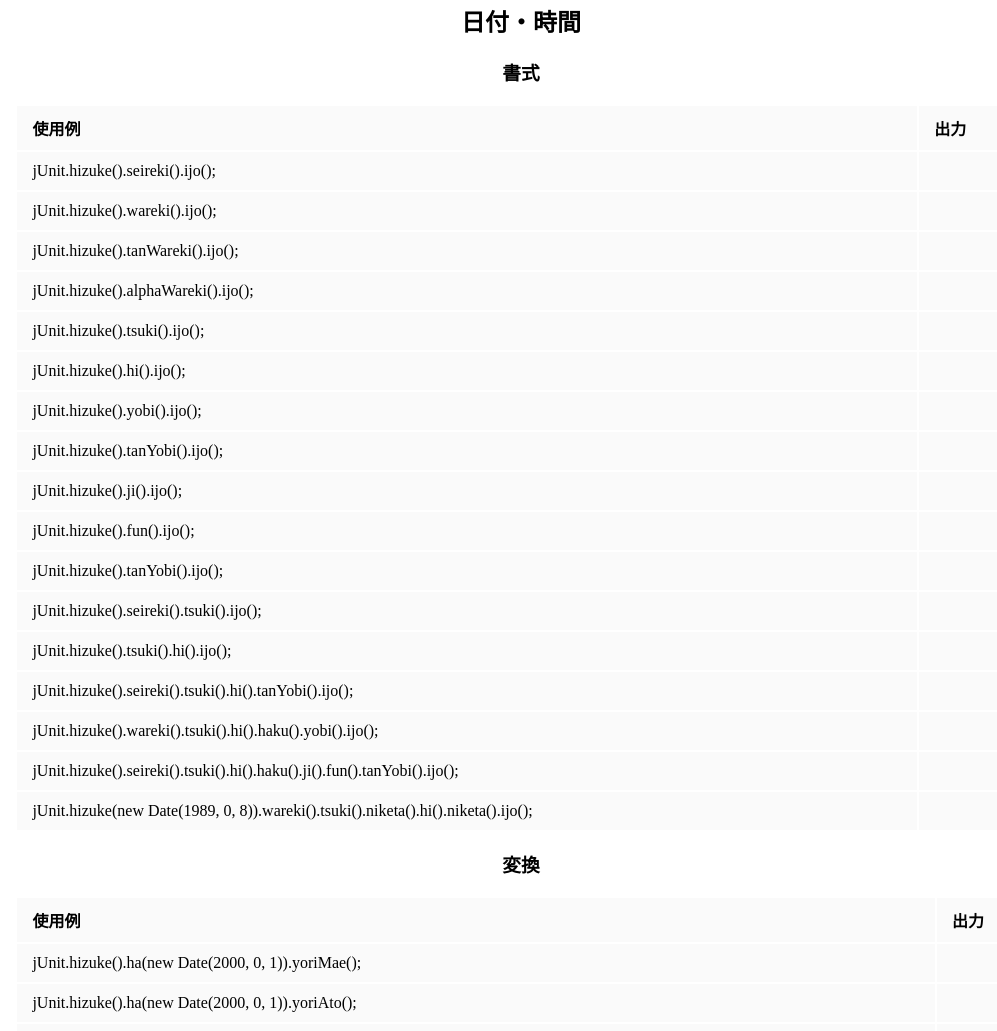
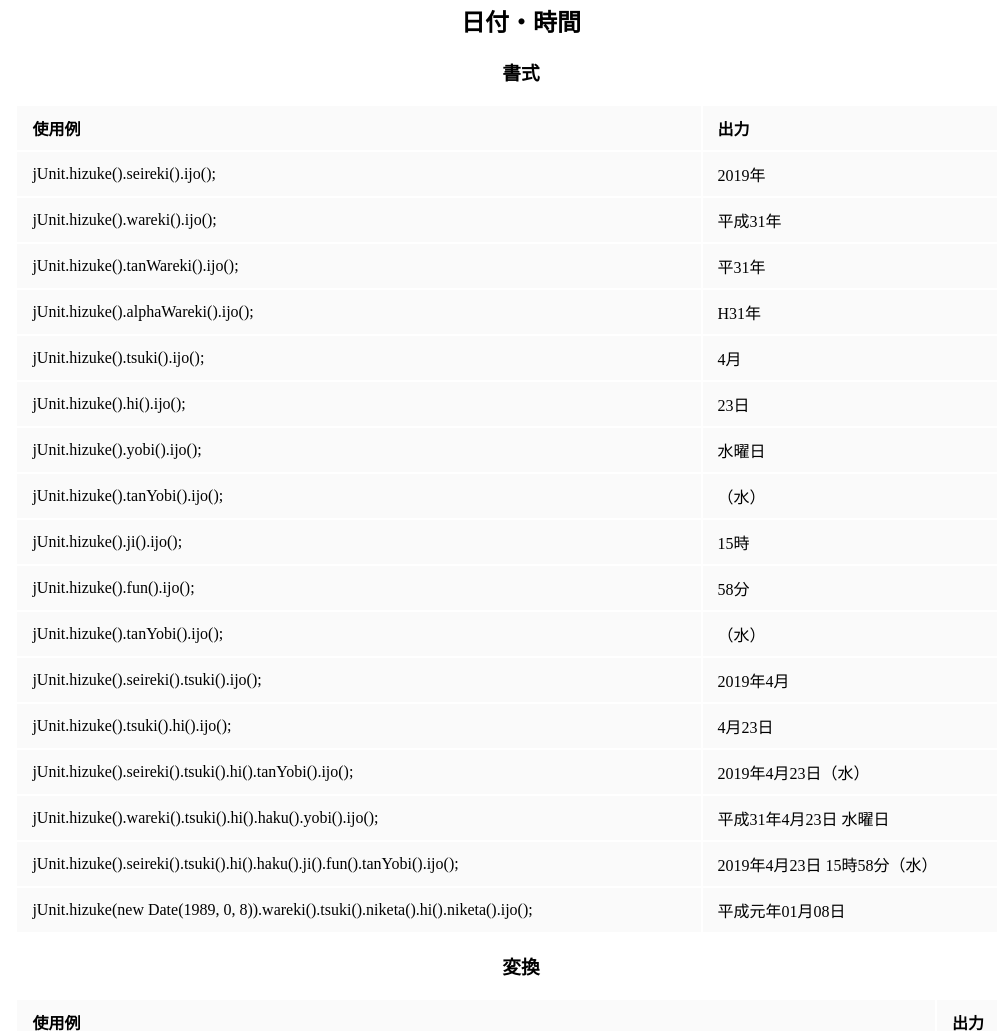
Before and after one commit to basaldev/junits, a website built with webpack: page docs/index.html in a window 1280 px wide. Shown: the part 887-1918 px from the top of the page, without its empty margins (119-1116 px from the left). Built offline with nearby package versions, Linux system fonts and the light colour scheme.

Commit message:
update docs

```diff
--- a/docs/index.html
+++ b/docs/index.html
@@ -62,7 +62,7 @@
         z-index: -1;
       }
   </style>
-  <script src="junit.js"></script>
+  <script src="../dist/junit.js"></script>
 </head>
 <body>
   <header>
```
Also changed, not shown: README.md.
